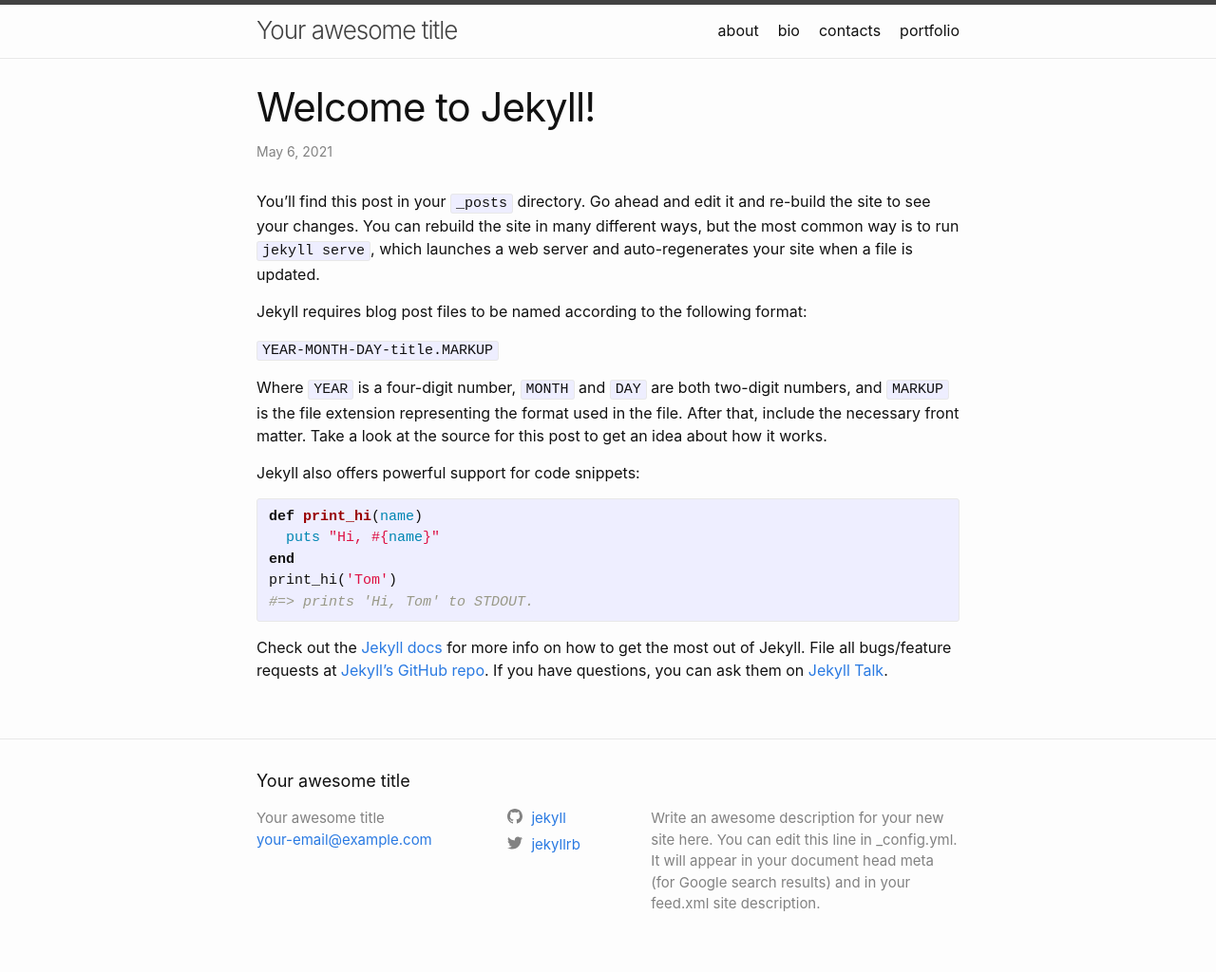
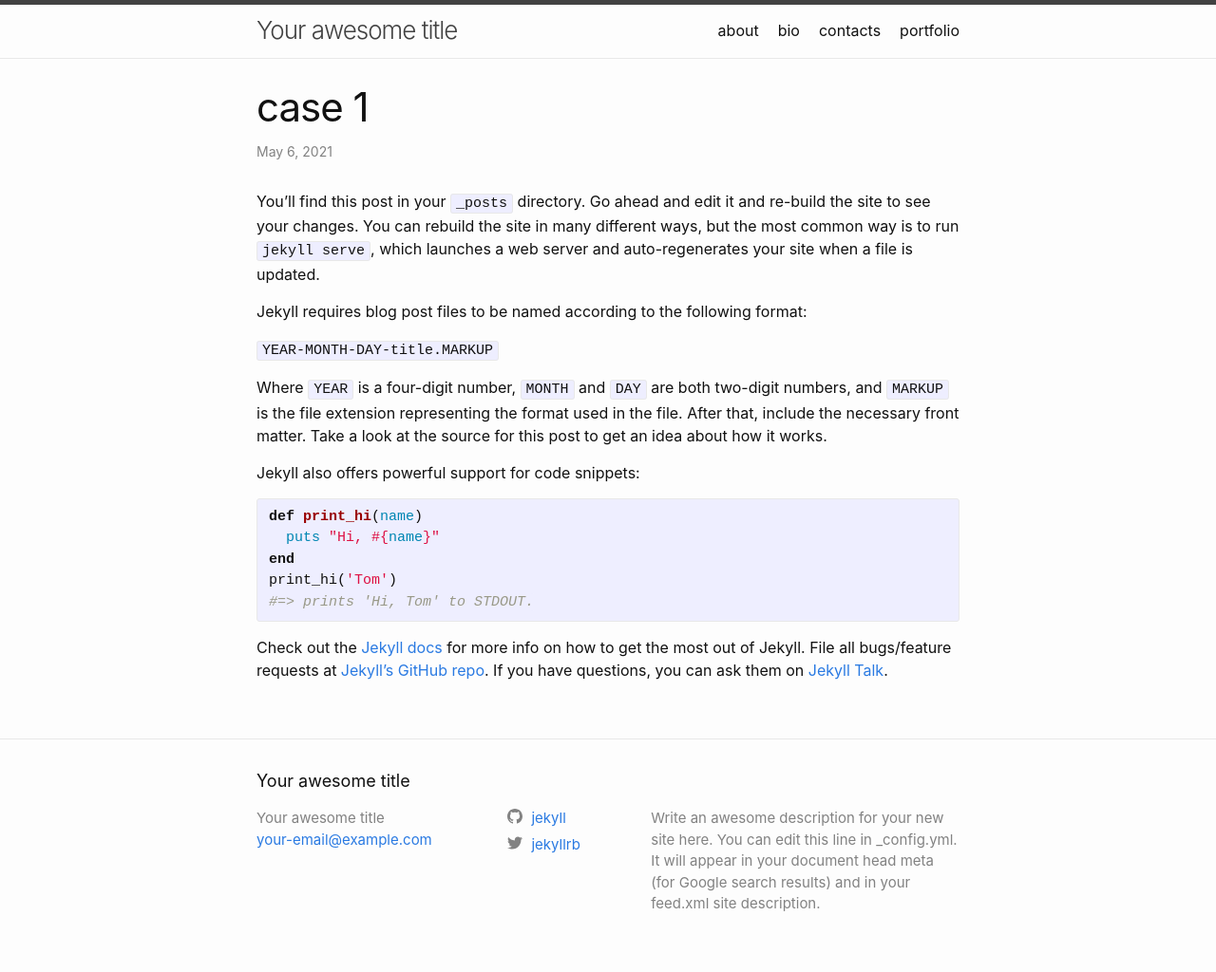
Before and after one commit to Bzidas/projeto, a Jekyll site: the page built from _posts/2021-05-06-post1.markdown, in a window 1280 px wide. Shown: the whole page at 95% size. Built offline with Jekyll 4.4.1, drawn with Linux system fonts in a browser that asks for light colours.

Commit message:
rename posts

```diff
--- a/_posts/2021-05-06-welcome-to-jekyll.markdown
+++ b/_posts/2021-05-06-post1.markdown
@@ -1,8 +1,8 @@
 ---
 layout: post
-title:  "Welcome to Jekyll!"
+title:  "case 1"
 date:   2021-05-06 20:06:35 +0100
-categories: jekyll update
+categories: ux design
 ---
 You’ll find this post in your `_posts` directory. Go ahead and edit it and re-build the site to see your changes. You can rebuild the site in many different ways, but the most common way is to run `jekyll serve`, which launches a web server and auto-regenerates your site when a file is updated.
 
--- a/_posts/2021-05-06-post2.markdown
+++ b/_posts/2021-05-06-post2.markdown
@@ -1,7 +1,8 @@
 ---
 layout: post
-title:  "case 1"
+title:  "case 2"
 date:   2021-05-06 19:06:35 +0100
 categories: ux design
+permalink: /case2/
 ---
 post 2
--- a/_posts/2021-05-06-post3.markdown
+++ b/_posts/2021-05-06-post3.markdown
@@ -1,7 +1,8 @@
 ---
 layout: post
-title:  "case 2"
+title:  "case 3"
 date:   2021-05-06 18:06:35 +0100
 categories: ux design
+permalink: /case3/
 ---
 post 3
```
